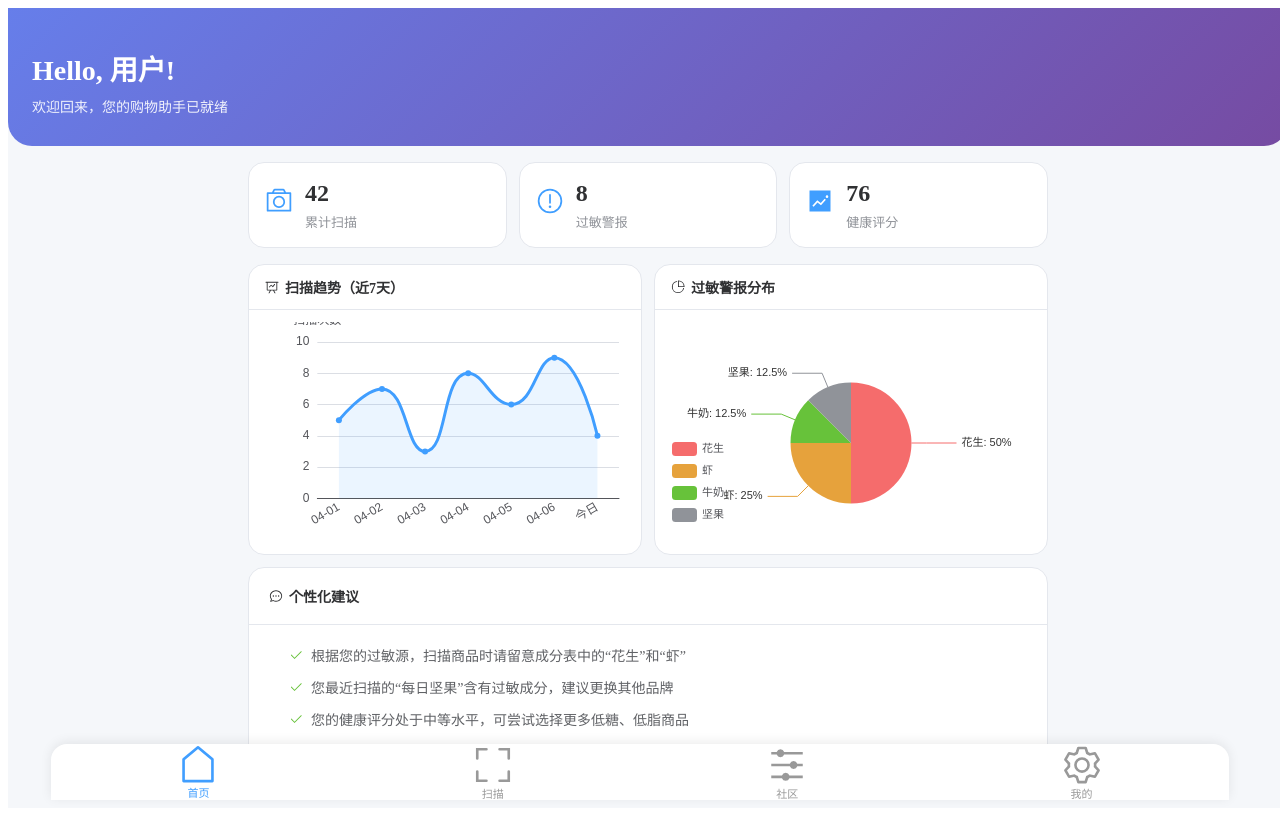
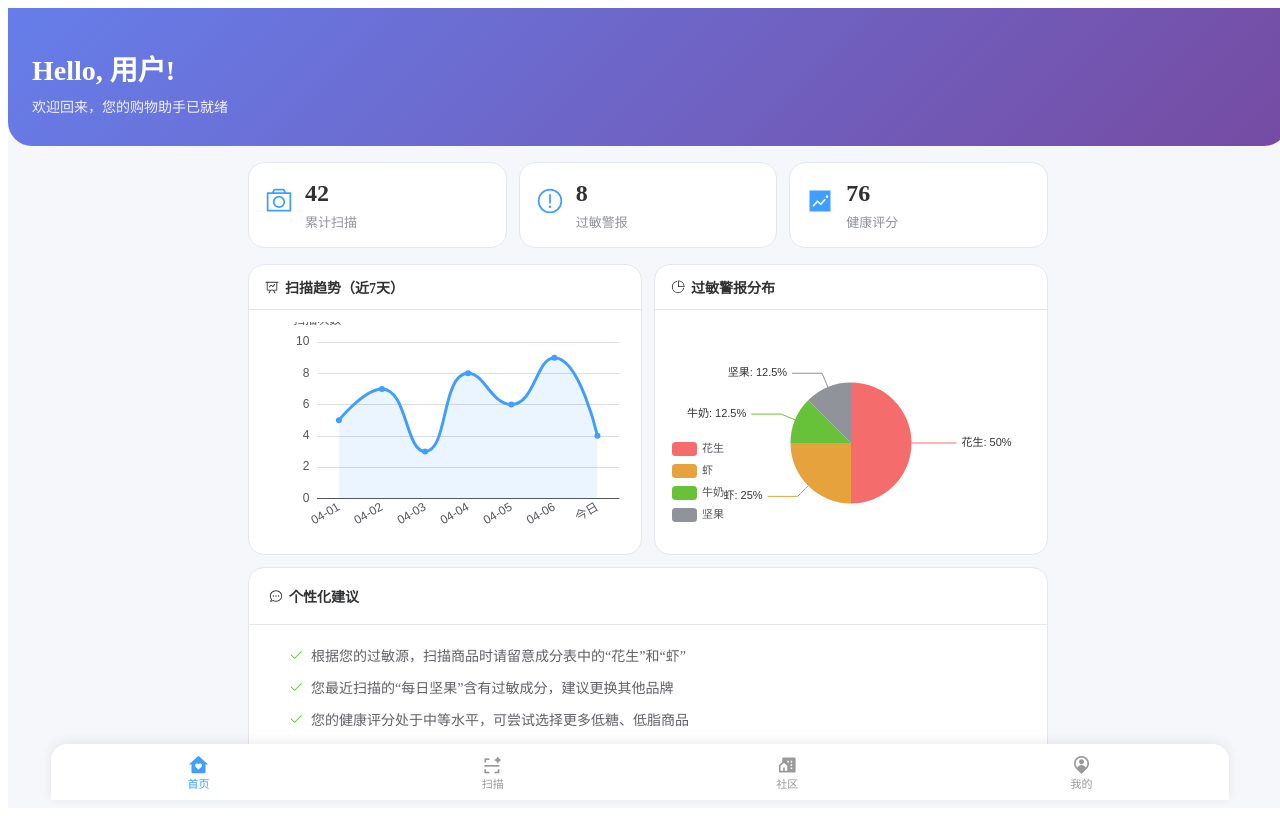
Before and after one commit to kl123/Mall-front, a Vue app in the folder SmartMall/: page /main/home in a window 1280 px wide. Built offline with nearby package versions, Linux system fonts and the light colour scheme.

Commit message:
导航栏图标更改

```diff
--- a/SmartMall/package.json
+++ b/SmartMall/package.json
@@ -17,6 +17,7 @@
     "echarts": "^6.0.0",
     "element-plus": "^2.13.1",
     "html5-qrcode": "^2.3.8",
+    "remixicon": "^4.9.1",
     "vue": "^3.5.26",
     "vue-router": "^4.6.4"
   },
--- a/SmartMall/src/MainLayout.vue
+++ b/SmartMall/src/MainLayout.vue
@@ -1,23 +1,23 @@
 <template>
-  <!-- H5 主容器：占满屏幕，底部留导航栏高度 -->
   <div class="h5-layout-container">
-    <!-- 顶部路由视图：内容区域，自适应剩余高度 -->
     <div class="content-wrapper">
-      <router-view></router-view>
+      <router-view />
     </div>
 
-    <!-- 底部导航栏：固定在底部，H5 适配 -->
     <div class="tabbar">
       <div
-        class="tabbar-item"
         v-for="item in tabbarList"
         :key="item.path"
+        class="tabbar-item"
+        :class="{ active: $route.path === item.path }"
         @click="switchTab(item.path)"
-        :class="{ active: $route.path === item.path }"
       >
-        <!-- Element Plus 图标 -->
-        <component :is="item.icon" class="tabbar-icon" />
-        <!-- 导航文字 -->
+        <i
+          v-if="item.iconClass"
+          :class="[item.iconClass, 'tabbar-icon']"
+          aria-hidden="true"
+        ></i>
+        <component v-else :is="item.icon" class="tabbar-icon" />
         <span class="tabbar-text">{{ item.name }}</span>
       </div>
     </div>
@@ -29,22 +29,19 @@ import { useRouter } from 'vue-router'
 
 const router = useRouter()
 
-// 底部导航配置：路径/名称/图标
 const tabbarList = [
-  { path: '/main/home', name: '首页', icon: 'House' },
-  { path: '/main/scan', name: '扫描', icon: 'FullScreen' },
-  { path: '/main/Community', name: '社区', icon: 'Operation' },
-  { path: '/main/User', name: '我的', icon: 'Setting' }
+  { path: '/main/home', name: '首页', iconClass: 'ri-home-heart-fill' },
+  { path: '/main/scan', name: '扫描', iconClass: 'ri-qr-scan-ai-line' },
+  { path: '/main/Community', name: '社区', iconClass: 'ri-community-fill' },
+  { path: '/main/User', name: '我的', iconClass: 'ri-map-pin-user-fill' },
 ]
 
-// 切换导航方法
 const switchTab = (path) => {
   router.push(path)
 }
 </script>
 
 <style scoped>
-/* 全局容器 */
 .h5-layout-container {
   width: 100vw;
   height: 100vh;
@@ -58,10 +55,9 @@ const switchTab = (path) => {
 .content-wrapper {
   flex: 1;
   overflow-y: auto;
-  padding-bottom: 70px; /* 预留更多空间给美化后的导航栏 */
+  padding-bottom: 70px;
 }
 
-/* 美化后的底部导航栏 */
 .tabbar {
   display: flex;
   justify-content: space-around;
@@ -69,16 +65,15 @@ const switchTab = (path) => {
   width: 92%;
   height: 56px;
   background-color: #fff;
-  border-radius: 16px 16px 0 0; /* 顶部圆角 */
-  box-shadow: 0 -2px 12px rgba(0, 0, 0, 0.08); /* 顶部阴影 */
+  border-radius: 16px 16px 0 0;
+  box-shadow: 0 -2px 12px rgba(0, 0, 0, 0.08);
   position: fixed;
   bottom: 0;
   left: 4%;
   z-index: 999;
-  border-top: none; /* 去掉原来的上边框 */
+  border-top: none;
 }
 
-/* 导航项样式 */
 .tabbar-item {
   flex: 1;
   display: flex;
@@ -93,13 +88,11 @@ const switchTab = (path) => {
   padding: 4px 0;
 }
 
-/* 选中态高亮 */
 .tabbar-item.active {
   color: #409eff;
-  transform: translateY(-1px); /* 轻微上浮效果 */
+  transform: translateY(-1px);
 }
 
-/* 图标样式 */
 .tabbar-icon {
   font-size: 20px;
   margin-bottom: 3px;
@@ -107,20 +100,19 @@ const switchTab = (path) => {
 }
 
 .tabbar-item.active .tabbar-icon {
-  font-size: 21px; /* 选中时图标放大 */
+  font-size: 21px;
 }
 
-/* 文字样式 */
 .tabbar-text {
   line-height: 1;
   font-weight: 500;
 }
 
-/* 小屏适配 */
 @media (max-width: 375px) {
   .content-wrapper {
     padding-bottom: 80px;
   }
+
   .tabbar {
     width: 94%;
     left: 3%;
--- a/SmartMall/src/main.js
+++ b/SmartMall/src/main.js
@@ -1,17 +1,16 @@
-// src/main.js
 import { createApp } from 'vue'
 import App from './App.vue'
 import router from './router'
 import ElementPlus from 'element-plus'
 import 'element-plus/dist/index.css'
-// 关键：导入 ElIcon 组件 + 所有图标
+import 'remixicon/fonts/remixicon.css'
 import * as ElementPlusIconsVue from '@element-plus/icons-vue'
 
 const app = createApp(App)
+
 app.use(router)
 app.use(ElementPlus)
 
-// 全局注册所有 Element Plus 图标（无需逐个注册）
 for (const [key, component] of Object.entries(ElementPlusIconsVue)) {
   app.component(key, component)
 }
```
Also changed, not shown: 1 other file (tests, documents, lock files or other folders).
